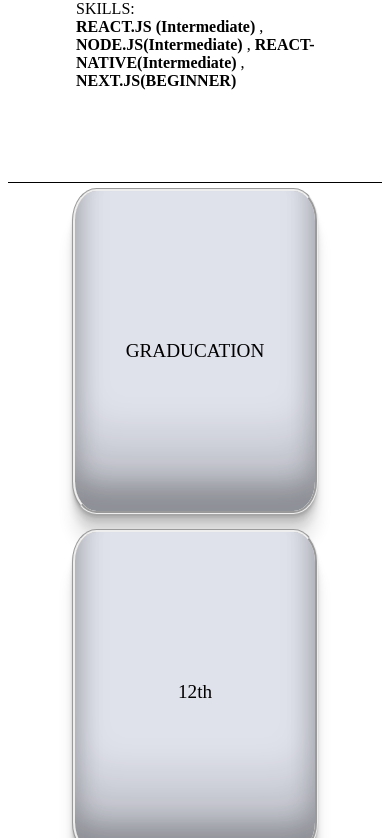
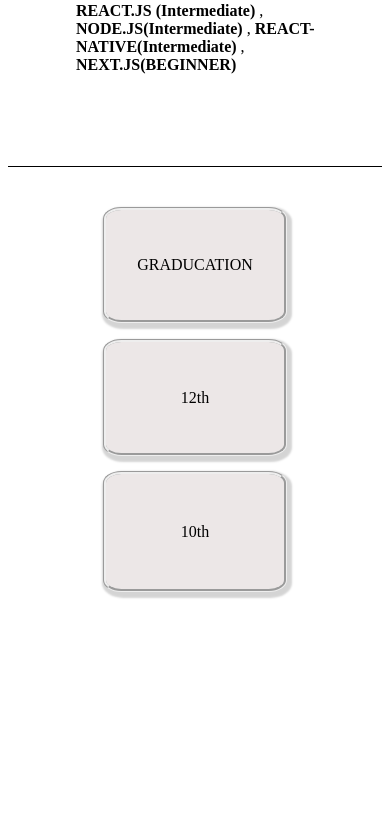
Before and after one commit to Shivam06-form/Portfolio, a Next.js app: page / in a window 390 px wide. Shown: the part 1162-2000 px from the top of the page. After the commit the page ends 1811 px from the top, so only its background shows below. Built offline with nearby package versions, Linux system fonts and the light colour scheme.

Commit message:
first commit-11

```diff
--- a/app/global.css
+++ b/app/global.css
@@ -30,8 +30,6 @@ body {
   /* margin: auto; */
   background: rgb(223, 225, 235);
   border-radius: 50px;
-  transform-style: preserve-3d;
-  transition: all 500ms;
   box-shadow: rgba(0, 0, 0, 0.17) 0px -23px 25px 0px inset,
     rgba(0, 0, 0, 0.15) 0px -36px 30px 0px inset,
     rgba(0, 0, 0, 0.1) 0px -79px 40px 0px inset, rgba(0, 0, 0, 0.06) 0px 2px 1px,
@@ -42,12 +40,16 @@ body {
 .Container-Cover {
   display: flex;
   flex-direction: column;
-  gap: 2rem;
+  gap: 4rem;
   position: relative;
   width: 95%;
+  margin: auto;
 }
 
 h1 {
   margin: 0px;
   padding: 0%;
+  font-size: large;
+  font-weight: 700;
+  color: rgba(63, 62, 62, 0.801);
 }
--- a/components/Education/Education.css
+++ b/components/Education/Education.css
@@ -1,11 +1,14 @@
 .Education {
-  width: 18rem;
-  height: 20rem;
+  width: 18%;
+  height: 18%;
   border-radius: 10%;
   border-style: groove;
   font-size: larger;
   position: relative;
-  margin: auto;
+  background-color: rgb(236, 231, 231);
+  transform-style: preserve-3d;
+  transition: all 500ms;
+  box-shadow: rgba(0, 0, 0, 0.17) 2px 3px 2px 3px;
 }
 
 .Education:hover {
@@ -52,17 +55,19 @@
 .container {
   width: 100%;
   display: flex;
-  flex-wrap: wrap;
+  margin: auto;
   margin-bottom: 5%;
-  margin: auto;
   justify-content: space-between;
+  align-items: center;
   flex-direction: row-reverse;
   position: relative;
 }
 
 @media (max-width: 1024px) {
   .Education {
-    width: 15rem;
+    width: 50%;
+    height: 10%;
+    font-size: medium;
   }
 }
 
@@ -70,5 +75,6 @@
   .container {
     flex-direction: column;
     gap: 15px;
+    margin-top: 15%;
   }
 }
--- a/components/Education/Education.js
+++ b/components/Education/Education.js
@@ -30,15 +30,15 @@ const Education = () => {
 
   return (
     <Fragment>
-      <Divider style={{ marginBottom: "10%" }} />
-
+      <Divider />
+      <div className="Container-Cover ">
         <div
           className={`${getObserver.showDetials ? "container show" : "hidden"}`}
           ref={Ref}
         >
           {EducationList.map((education) => {
             return (
-            <div className="Education card" key={education.id}>
+              <div className="Education" key={education.id}>
                 <div className="front">{education.name}</div>
                 <div className="back">
                   <div className="back-info">
@@ -51,6 +51,7 @@ const Education = () => {
             );
           })}
         </div>
+      </div>
     </Fragment>
   );
 };
```
Lines whose indentation alone changed are shown as unchanged.
